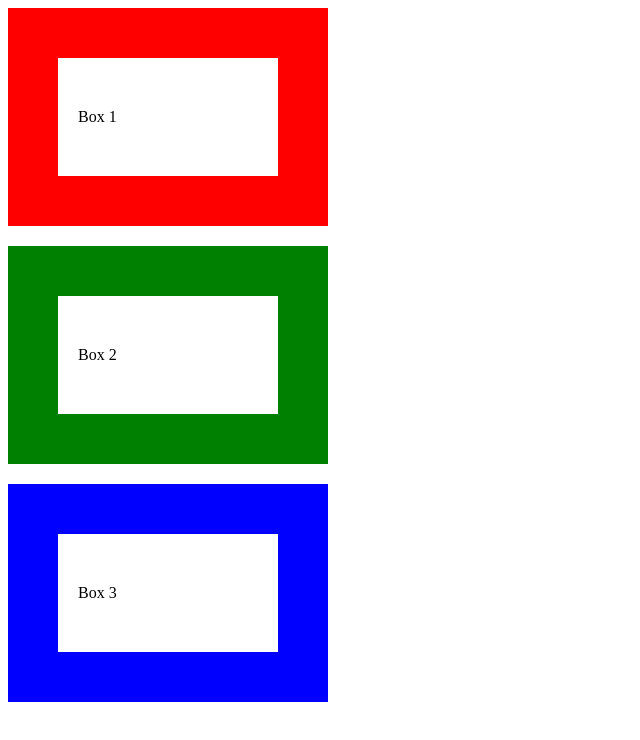
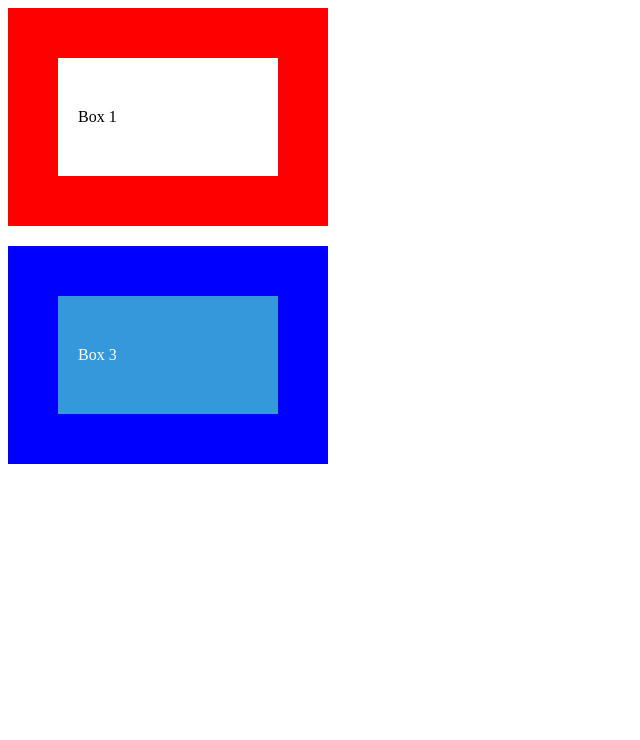
Before and after one commit to iieeaa/study_html_css, a plain HTML site: page index.html in a window 1280 px wide. Shown: the whole page, without its empty margins (0-640 px from the left). Drawn offline with Linux system fonts and the light colour scheme.

Commit message:
challenge01_bonus

```diff
--- a/style.css
+++ b/style.css
@@ -7,10 +7,14 @@
   margin-bottom: 20px;
 }
 
+.box.green{
+  border-color: green;
+  /* visibility: hidden; */
+  display: none;
+}
+
 .box.blue {
   border-color: blue;
+  background-color: #3498db; /* Peter River */
+  color: white; /* 텍스트 색상 */
 }
-
-.box.green{
-  border-color: green;
-}
```
